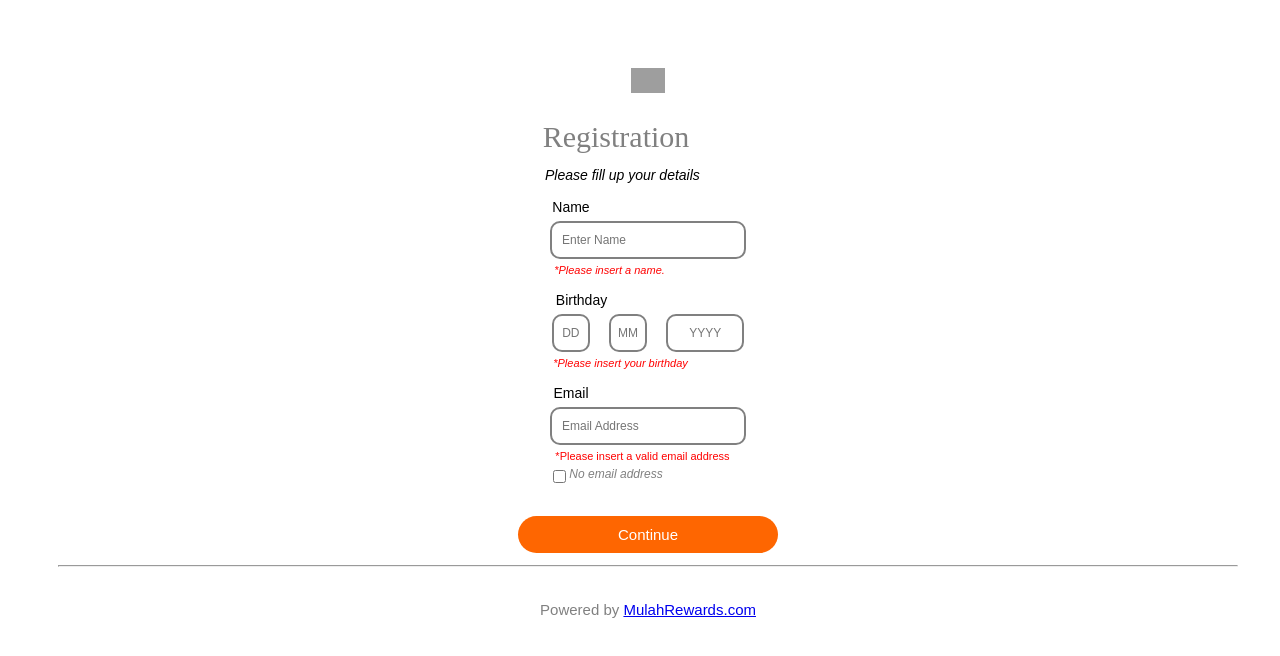
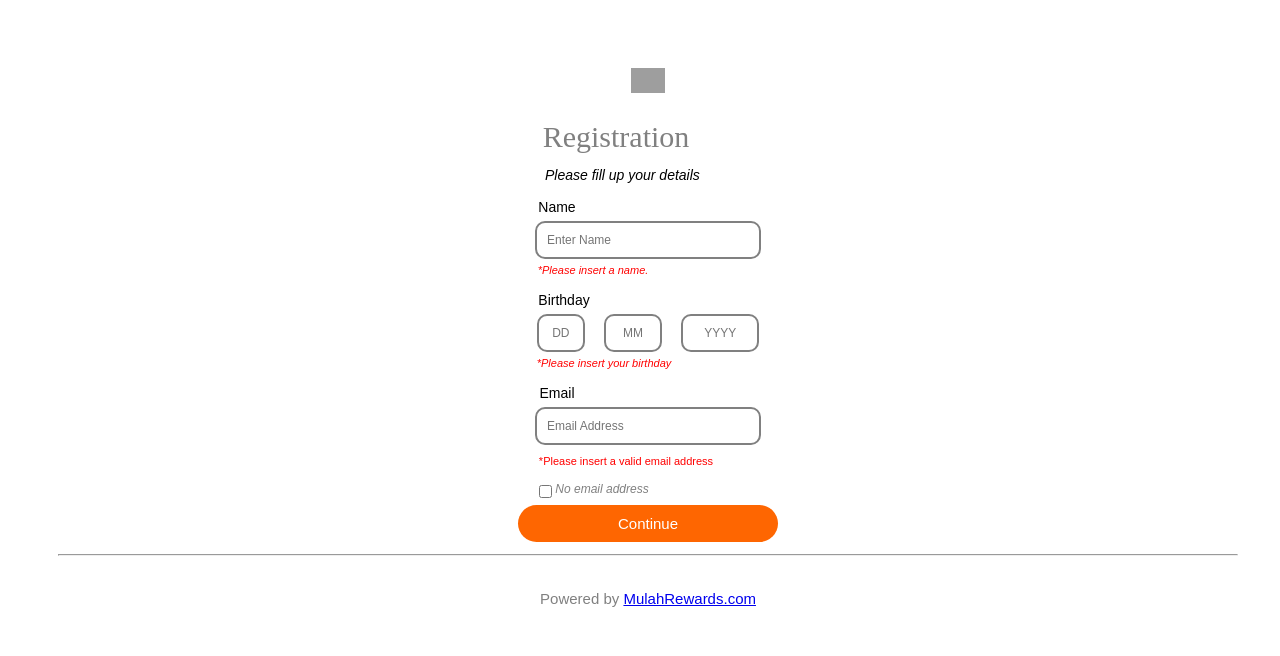
Before and after one commit to JiaZhengTan/Assesment2, a plain HTML site: page page2.html in a window 1280 px wide. Drawn offline with Linux system fonts and the light colour scheme; grey boxes are pictures that could not be loaded.

Commit message:
Add files via upload

```diff
--- a/page2.html
+++ b/page2.html
@@ -39,7 +39,7 @@
   #name-lbl {
     font-family: Arial, Helvetica, sans-serif;
     font-size: 14px;
-    margin-right: 11em;
+    margin-right: 13em;
     display: flex;
     justify-content: center;
   }
@@ -113,24 +113,24 @@
   </div>
 
   <div id="name-txt">
-    <input style="padding-left: 10px; width: 180px;" type="text" id="name" placeholder="Enter Name" maxlength="30">
+    <input style="padding-left: 10px; width: 210px;" type="text" id="name" placeholder="Enter Name" maxlength="30">
   </div>
 
-  <div id="warn1" style="margin-right: 7em;">
+  <div id="warn1" style="margin-right: 10em;">
     <i>*Please insert a name.</i>
   </div>
 
-  <div id="name-lbl" style="margin-right: 9.5em;">
+  <div id="name-lbl" style="margin-right: 12em;">
     <p>Birthday</p>
   </div>
 
   <div id="bd-date" style="display: flex; justify-content: center;">
-    <input style="text-align: center; width: 30px; margin-right: 1.2rem;" maxlength="2" type="text" id="day" placeholder="DD">
-    <input style="text-align: center; width: 30px; margin-right: 1.2rem;" maxlength="2" type="text" id="month" placeholder="MM">
+    <input style="text-align: center; width: 40px; margin-right: 1.2rem;" maxlength="2" type="text" id="day" placeholder="DD">
+    <input style="text-align: center; width: 50px; margin-right: 1.2rem;" maxlength="2" type="text" id="month" placeholder="MM">
     <input style="text-align: center; width: 70px;" maxlength="4" type="text" id="year" placeholder="YYYY">
   </div>
 
-  <div id="warn1" style="margin-right: 5em;">
+  <div id="warn1" style="margin-right: 8em;">
     <i>*Please insert your birthday</i>
   </div>
   </div>
@@ -140,14 +140,14 @@
   </div>
 
   <div id="name-txt">
-    <input style="padding-left: 10px; width: 180px;" type="text" id="email" size="30" maxlength="30" placeholder="Email Address">
+    <input style="padding-left: 10px; width: 210px;" type="text" id="email" size="30" maxlength="30" placeholder="Email Address">
   </div>
 
-  <div id="warn1" style="margin-right: 1em; padding-top: 0%; padding-bottom: 0%;">
+  <div id="warn1" style="margin-right: 4em;">
     <p>*Please insert a valid email address</p>
   </div>
 
-  <div id="name-lbl" style="margin-left: 5em; padding-bottom: 2%;">
+  <div id="name-lbl" style="margin-left: 5em;">
     <input type="checkbox" id="checkbox" name="checkbox" value="no">
     <label style="font-size: 12px; font-style: italic; color: gray;" for="checkbox">No email address</label>
   </div>
```
